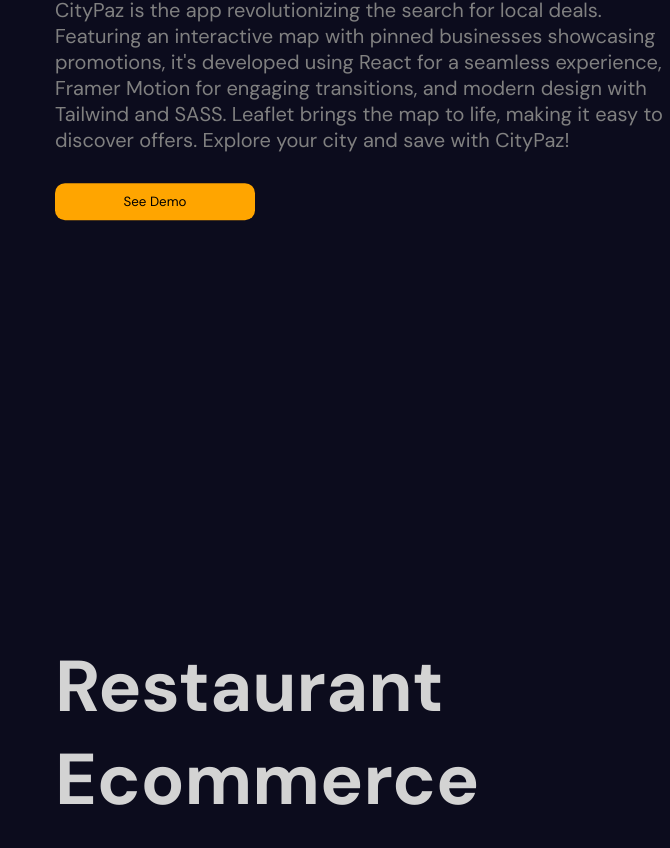
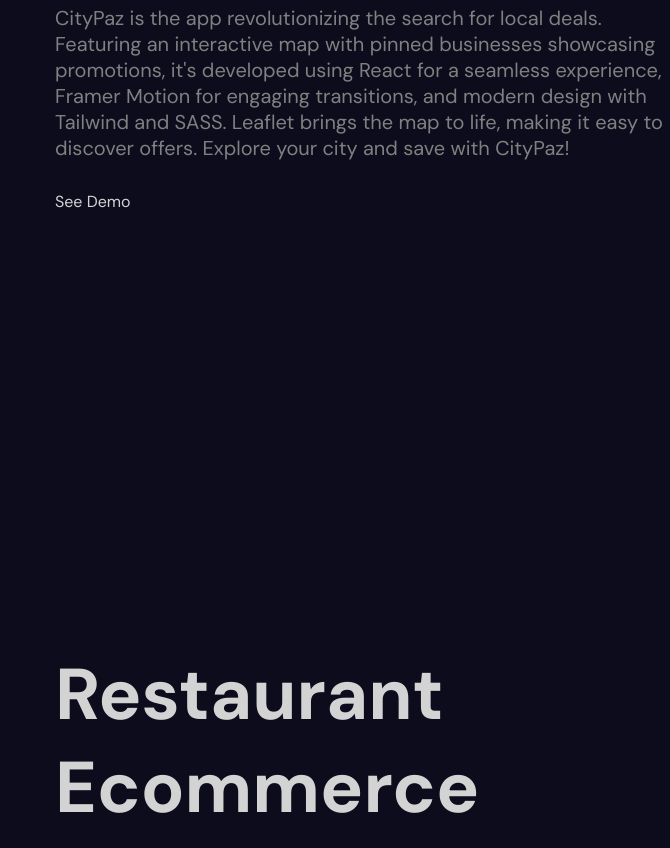
Before and after one commit to AdrianRMV/portfolio-new, a React (Vite) app: page / in a window 1280 px wide. Shown: the part 3672-4520 px from the top of the page, without its empty margins (610-1280 px from the left). Built offline with nearby package versions, Linux system fonts and the light colour scheme.

Commit message:
links for demos

```diff
--- a/src/components/portfolio/Portfolio.jsx
+++ b/src/components/portfolio/Portfolio.jsx
@@ -8,35 +8,41 @@
         id: 1,
         title: 'CityPaz',
         video_url: '/citypaz-Record.webm',
+        url: 'https://citypaz.com/',
         desc: "CityPaz is the app revolutionizing the search for local deals. Featuring an interactive map with pinned businesses showcasing promotions, it's developed using React for a seamless experience, Framer Motion for engaging transitions, and modern design with Tailwind and SASS. Leaflet brings the map to life, making it easy to discover offers. Explore your city and save with CityPaz!",
     },
     {
         id: 2,
         title: 'Restaurant Ecommerce',
+        url: 'https://restaurant-three-alpha.vercel.app/',
         video_url: '/Restaurant-Record.webm',
         desc: "Embark on an authentic Italian culinary journey with our e-commerce restaurant. Featuring options ranging from pasta and pizza to burgers, our platform leverages cutting-edge technologies such as Next, Tailwind, Framer Motion, and Typescript. We stand out with an efficient inventory management system powered by Zustand and Prisma. Ensuring a secure and scalable shopping experience, we've integrated Stripe for seamless payment.",
     },
     {
         id: 3,
         title: 'Gifs API',
+        url: 'https://react-gifs.vercel.app/',
         video_url: '/Gifs-Record.webm',
         desc: 'GifsApp, a React-powered gif search application, brings the joy of discovering and sharing gifs effortlessly. With a sleek design using Tailwind and Sass, it empowers users to search for their favorite gifs and easily copy the link for seamless sharing. Elevate your messaging game with GifsApp – where finding and sharing gifs has never been smoother!',
     },
     {
         id: 4,
         title: 'Heroes API',
+        url: 'https://heroes-app-fawn.vercel.app/',
         video_url: '/HeroesApp.webm',
         desc: 'Explore the superhero universe with our React-powered application. Leveraging the Marvel and DC APIs, we provide detailed information about your favorite heroes. Dive into profiles, stories, and powers in an immersive experience. Immerse yourself in the world of superheroes with our interactive and action-packed application!',
     },
     {
         id: 5,
         title: 'Chat WebSockets',
+        url: 'https://github.com/AdrianRMV/ChatSocket',
         video_url: '/chatSocket.webm',
         desc: 'Experience real-time communication with our React-based socket chat app. Utilizing MongoDB as the backend, and implementing live chat functionality with distributed systems using web sockets, it offers seamless and instant messaging. Elevate your chat experience with cutting-edge technology, connecting users through a robust and dynamic platform.',
     },
     {
         id: 6,
         title: 'Task Creator',
+        url: 'https://adrianrmv.github.io/task-creator-react-app/',
         video_url: '/task-record.webm',
         desc: 'Boost your productivity with our task management app, crafted with TypeScript for enhanced organization. Seamlessly create and organize tasks, ensuring a clear and structured approach to your to-do list. Experience a more efficient way to tackle your day and stay on top of your priorities.',
     },
--- a/src/components/portfolio/SingleProyect.jsx
+++ b/src/components/portfolio/SingleProyect.jsx
@@ -22,7 +22,7 @@
                     <motion.div className="textContainer" style={{ y }}>
                         <h2>{item.title}</h2>
                         <p>{item.desc}</p>
-                        <button>See Demo</button>
+                        <a href={item.url}>See Demo</a>
                     </motion.div>
                 </div>
             </div>
```
